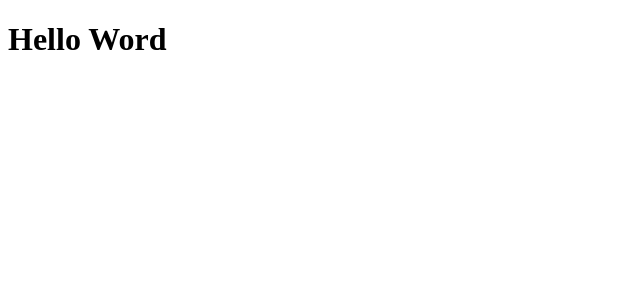
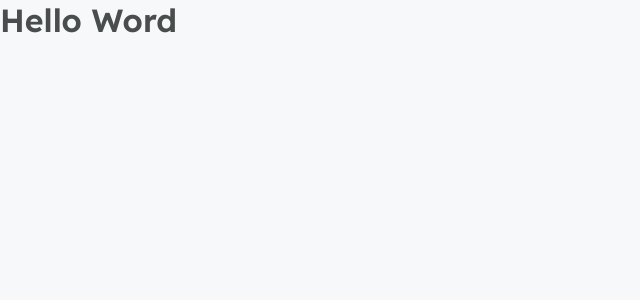
Before and after one commit to guilhermef092/podcastr, a Next.js app: page / in a window 1280 px wide. Shown: the top 300 px of the page, without its empty margins (0-640 px from the left). Built offline with nearby package versions, Linux system fonts and the light colour scheme.

Commit message:
Styles gglobal e fonts

```diff
--- a/pages/_app.js
+++ b/src/pages/_app.tsx
@@ -1,3 +1,5 @@
+import '../styles/global.scss';
+
 function MyApp({ Component, pageProps }) {
   return <Component {...pageProps} />
 }
--- /dev/null
+++ b/src/pages/_document.tsx
@@ -0,0 +1,19 @@
+import Document, { Html, Head, Main, NextScript } from 'next/document';
+
+export default class MyDocument extends Document {
+  render() {
+    return (
+      <Html>
+        <Head>
+          <link rel="preconnect" href="https://fonts.gstatic.com" />
+          <link href="https://fonts.googleapis.com/css2?family=Inter&family=Lexend:wght@500;600&display=swap" rel="stylesheet" />
+        </Head>
+
+        <body>
+          <Main />
+          <NextScript />
+        </body>
+      </Html>
+    )
+  }
+}
--- /dev/null
+++ b/src/styles/global.scss
@@ -0,0 +1,71 @@
+* {
+  margin: 0;
+  padding: 0;
+  box-sizing: border-box;
+}
+
+:root {
+  --white: #fff;
+
+  --gray-50: #f7f8fa;
+  --gray-100: #e6e8eb;
+  --gray-200: #afb2b1;
+  --gray-500: #808080;
+  --gray-800: #494d4b;
+
+  --green-500: #04d361;
+
+  --purple-300: #9f75ff;
+  --purple-400: #9164fa;
+  --purple-500: #8257e5;
+  --purple-800: #6f48c9;
+}
+
+@media (max-width: 1080px) {
+  html {
+    // 16 * 0,9375 = 15
+    font-size: 93.75%; // 15px
+  }
+}
+
+@media (max-width: 720px) {
+  html {
+    // 16 * 0,875 =
+    font-size: 87.5%; // 14px
+  }
+}
+
+body {
+  background: var(--gray-50);
+}
+
+body,
+input,
+textarea,
+button {
+  font: 500 1rem Inter, sans-serif;
+  color: var(--gray-500);
+}
+
+h1,
+h2,
+h3,
+h4,
+h5,
+h6 {
+  font-weight: 600;
+  font-family: Lexend, sans-serif;
+  color: var(--gray-800);
+}
+
+h1 {
+  font-size: 2rem;
+}
+
+h2 {
+  font-size: 1.5rem;
+}
+
+button {
+  cursor: pointer;
+}
```
Also changed, not shown: package.json (+7 -1 lines), tsconfig.json (added, +29 -0 lines), next-env.d.ts (added), src/pages/index.tsx (renamed from pages/index.js), 1 other file (tests, documents, lock files or other folders).
